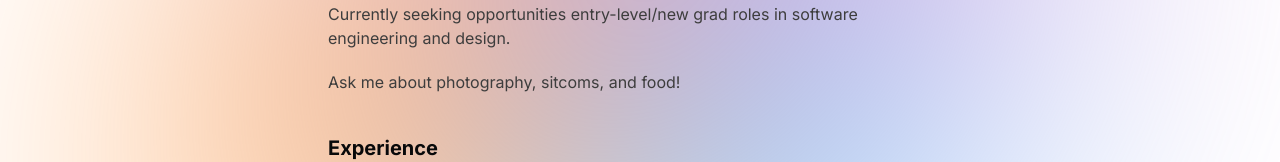
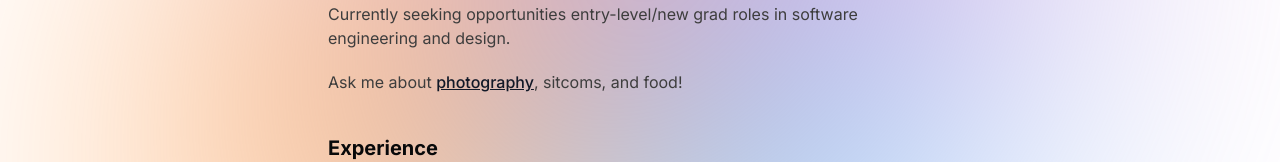
Before and after one commit to sean-she/seanshe.me, a Next.js app: page / in a window 1280 px wide. Shown: the part 464-626 px from the top of the page. Built offline with nearby package versions, Linux system fonts and the light colour scheme.

Commit message:
update to og-image and link to photo ig

```diff
--- a/src/data/resume.tsx
+++ b/src/data/resume.tsx
@@ -14,7 +14,7 @@ export const DATA = {
 
     \n\n Currently seeking opportunities entry-level/new grad roles in software engineering and design.
 
-    \n\n Ask me about photography, sitcoms, and food!`,
+    \n\n Ask me about [photography](https://www.instagram.com/seanphotodumps), sitcoms, and food!`,
   avatarUrl: "/me.png",
   skills: [
     "React",
```
Also changed, not shown: public/og-image.png.
